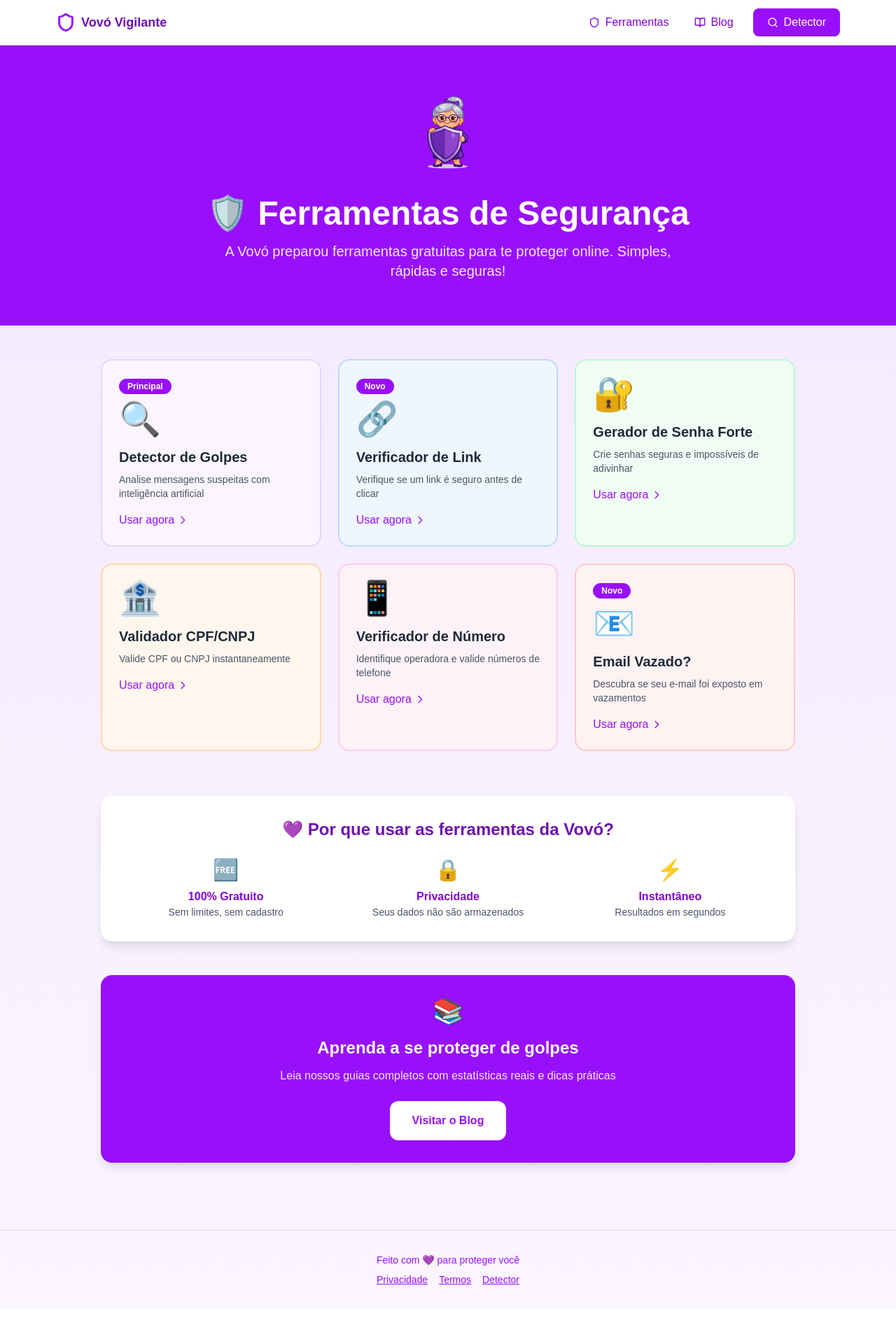
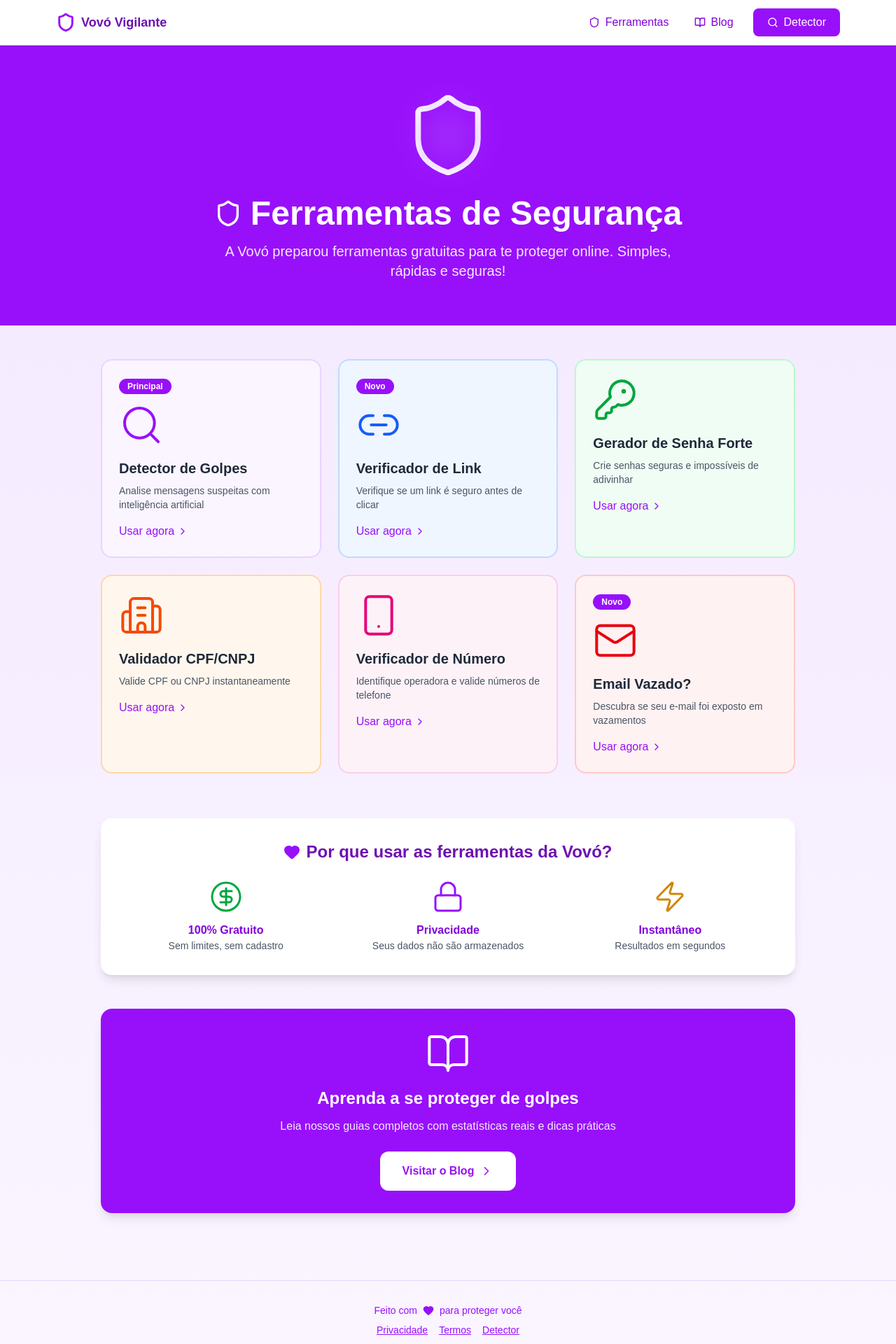
Before and after one commit to sktbrd/vovo-detector-golpes, a Next.js app: page /ferramentas in a window 1280 px wide. Shown: the top 1920 px of the page at 70% size. Before the commit the page ends 1870 px from the top, so only its background shows below. Built offline with nearby package versions, Linux system fonts and the light colour scheme.

Commit message:
🎨 Remove ALL emojis from entire site, use Lucide icons everywhere

```diff
--- a/src/app/blog/page.tsx
+++ b/src/app/blog/page.tsx
@@ -1,5 +1,6 @@
 import Link from "next/link";
 import { Metadata } from "next";
+import { Shield, Search, BookOpen, Calendar, Clock, ChevronRight, Heart } from "lucide-react";
 
 export const metadata: Metadata = {
   title: "Blog - Dicas e Notícias sobre Golpes | Vovó Detector",
@@ -53,14 +54,15 @@ export default function BlogPage() {
             href="/"
             className="flex items-center gap-2 text-purple-800 hover:text-purple-600"
           >
-            <span className="text-2xl">👵</span>
+            <Shield className="w-7 h-7" strokeWidth={2} />
             <span className="font-bold">Vovó Detector</span>
           </Link>
           <Link
             href="/"
-            className="px-4 py-2 bg-purple-600 text-white rounded-lg hover:bg-purple-700 transition-colors font-medium"
+            className="px-4 py-2 bg-purple-600 text-white rounded-lg hover:bg-purple-700 transition-colors font-medium flex items-center gap-2"
           >
-            🔍 Verificar Mensagem
+            <Search className="w-4 h-4" />
+            Verificar Mensagem
           </Link>
         </div>
       </header>
@@ -69,14 +71,16 @@ export default function BlogPage() {
       <div className="bg-purple-600 text-white py-12 px-4">
         <div className="max-w-4xl mx-auto text-center">
           <div className="flex justify-center mb-4">
-            <img
-              src="/vovo-alerta.png"
-              alt="Vovó Alerta"
-              className="w-32 h-32 object-contain"
-            />
+            <div className="relative">
+              <BookOpen className="w-32 h-32 text-white" strokeWidth={1.5} />
+              <div className="absolute inset-0 flex items-center justify-center">
+                <div className="w-20 h-20 bg-purple-500 rounded-full opacity-50 blur-xl"></div>
+              </div>
+            </div>
           </div>
-          <h1 className="text-4xl md:text-5xl font-bold mb-4">
-            📚 Blog da Vovó
+          <h1 className="text-4xl md:text-5xl font-bold mb-4 flex items-center justify-center gap-3">
+            <BookOpen className="w-10 h-10" />
+            Blog da Vovó
           </h1>
           <p className="text-xl text-purple-100">
             Aprenda a se proteger de golpes com guias completos e dados reais
@@ -97,16 +101,23 @@ export default function BlogPage() {
                 <span className="px-3 py-1 bg-purple-100 text-purple-700 text-sm font-medium rounded-full">
                   {post.category}
                 </span>
-                <span className="text-sm text-gray-500">{post.readTime}</span>
+                <span className="text-sm text-gray-500 flex items-center gap-1">
+                  <Clock className="w-4 h-4" />
+                  {post.readTime}
+                </span>
               </div>
               <h2 className="text-2xl font-bold text-purple-800 mb-2 group-hover:text-purple-600 transition-colors">
                 {post.title}
               </h2>
               <p className="text-gray-600 mb-4">{post.description}</p>
               <div className="flex items-center justify-between text-sm text-gray-500">
-                <span>📅 {post.date}</span>
-                <span className="text-purple-600 font-medium group-hover:underline">
-                  Ler mais →
+                <span className="flex items-center gap-1">
+                  <Calendar className="w-4 h-4" />
+                  {post.date}
+                </span>
+                <span className="text-purple-600 font-medium group-hover:underline flex items-center gap-1">
+                  Ler mais
+                  <ChevronRight className="w-4 h-4" />
                 </span>
               </div>
             </Link>
@@ -115,7 +126,9 @@ export default function BlogPage() {
 
         {/* CTA Box */}
         <div className="mt-12 bg-purple-600 rounded-2xl shadow-lg p-8 text-center text-white">
-          <div className="text-4xl mb-4">🔍</div>
+          <div className="flex justify-center mb-4">
+            <Search className="w-16 h-16" strokeWidth={1.5} />
+          </div>
           <h3 className="text-2xl font-bold mb-3">
             Recebeu uma mensagem suspeita?
           </h3>
@@ -124,16 +137,19 @@ export default function BlogPage() {
           </p>
           <Link
             href="/"
-            className="inline-block px-8 py-4 bg-white text-purple-600 font-bold rounded-xl hover:bg-purple-50 transition-colors"
+            className="inline-flex items-center gap-2 px-8 py-4 bg-white text-purple-600 font-bold rounded-xl hover:bg-purple-50 transition-colors"
           >
             Verificar Agora
+            <ChevronRight className="w-5 h-5" />
           </Link>
         </div>
       </main>
 
       {/* Footer */}
       <footer className="text-center py-8 px-4 text-purple-600 text-sm border-t border-purple-200 mt-12">
-        <p className="mb-2">Feito com 💜 para proteger você</p>
+        <p className="mb-2 flex items-center justify-center gap-2">
+          Feito com <Heart className="w-4 h-4 fill-purple-600" /> para proteger você
+        </p>
         <div className="flex justify-center gap-4">
           <Link href="/privacy" className="hover:text-purple-800 underline">
             Privacidade
--- a/src/app/components/ToolLayout.tsx
+++ b/src/app/components/ToolLayout.tsx
@@ -1,19 +1,20 @@
 import Navbar from "./Navbar";
 import Link from "next/link";
+import { Shield, Heart, ChevronRight, LucideIcon } from "lucide-react";
 
 interface ToolLayoutProps {
   title: string;
   description: string;
-  emoji: string;
-  image?: string;
+  Icon: LucideIcon;
+  iconColor?: string;
   children: React.ReactNode;
 }
 
 export default function ToolLayout({
   title,
   description,
-  emoji,
-  image,
+  Icon,
+  iconColor = "text-white",
   children,
 }: ToolLayoutProps) {
   return (
@@ -23,13 +24,14 @@ export default function ToolLayout({
       {/* Header */}
       <div className="bg-purple-600 text-white py-12 px-4">
         <div className="max-w-3xl mx-auto text-center">
-          {image ? (
-            <div className="flex justify-center mb-4">
-              <img src={image} alt={title} className="w-32 h-32 object-contain" />
+          <div className="flex justify-center mb-4">
+            <div className="relative">
+              <Icon className={`w-24 h-24 ${iconColor}`} strokeWidth={1.5} />
+              <div className="absolute inset-0 flex items-center justify-center">
+                <div className="w-16 h-16 bg-purple-500 rounded-full opacity-50 blur-xl"></div>
+              </div>
             </div>
-          ) : (
-            <div className="text-6xl mb-4">{emoji}</div>
-          )}
+          </div>
           <h1 className="text-4xl md:text-5xl font-bold mb-3">{title}</h1>
           <p className="text-xl text-purple-100">{description}</p>
         </div>
@@ -41,21 +43,25 @@ export default function ToolLayout({
 
         {/* Other Tools */}
         <div className="mt-12 bg-white rounded-2xl shadow-lg p-6">
-          <h3 className="text-lg font-bold text-purple-800 mb-4">
-            🛡️ Outras Ferramentas da Vovó
+          <h3 className="text-lg font-bold text-purple-800 mb-4 flex items-center gap-2">
+            <Shield className="w-5 h-5" />
+            Outras Ferramentas da Vovó
           </h3>
           <Link
             href="/ferramentas"
-            className="inline-block px-6 py-3 bg-purple-100 text-purple-700 font-medium rounded-lg hover:bg-purple-200 transition-colors"
+            className="inline-flex items-center gap-2 px-6 py-3 bg-purple-100 text-purple-700 font-medium rounded-lg hover:bg-purple-200 transition-colors"
           >
-            Ver todas as ferramentas →
+            Ver todas as ferramentas
+            <ChevronRight className="w-4 h-4" />
           </Link>
         </div>
       </main>
 
       {/* Footer */}
       <footer className="text-center py-8 px-4 text-purple-600 text-sm border-t border-purple-200 mt-12">
-        <p className="mb-2">Feito com 💜 para proteger você</p>
+        <p className="mb-2 flex items-center justify-center gap-2">
+          Feito com <Heart className="w-4 h-4 fill-purple-600" /> para proteger você
+        </p>
         <div className="flex justify-center gap-4 flex-wrap">
           <Link href="/ferramentas" className="hover:text-purple-800 underline">
             Ferramentas
--- a/src/app/email-vazado/page.tsx
+++ b/src/app/email-vazado/page.tsx
@@ -2,6 +2,7 @@
 
 import { useState } from "react";
 import ToolLayout from "../components/ToolLayout";
+import { Mail } from "lucide-react";
 import { motion } from "framer-motion";
 
 export default function EmailVazadoPage() {
@@ -57,7 +58,7 @@ export default function EmailVazadoPage() {
     <ToolLayout
       title="Email Vazado?"
       description="Descubra se seu e-mail foi exposto em vazamentos de dados"
-      emoji="📧"
+      Icon={Mail}
     >
       <div className="bg-white rounded-2xl shadow-lg p-8 mb-6">
         {/* Vovó Message */}
--- a/src/app/ferramentas/page.tsx
+++ b/src/app/ferramentas/page.tsx
@@ -1,5 +1,20 @@
 import Link from "next/link";
 import { Metadata } from "next";
+import {
+  Search,
+  Link2,
+  KeyRound,
+  Building2,
+  Smartphone,
+  Mail,
+  Shield,
+  Heart,
+  CircleDollarSign,
+  Lock,
+  Zap,
+  BookOpen,
+  ChevronRight
+} from "lucide-react";
 import Navbar from "../components/Navbar";
 
 export const metadata: Metadata = {
@@ -19,7 +34,7 @@ const tools = [
   {
     name: "Detector de Golpes",
     description: "Analise mensagens suspeitas com inteligência artificial",
-    emoji: "🔍",
+    Icon: Search,
     href: "/",
     color: "purple",
     badge: "Principal",
@@ -27,7 +42,7 @@ const tools = [
   {
     name: "Verificador de Link",
     description: "Verifique se um link é seguro antes de clicar",
-    emoji: "🔗",
+    Icon: Link2,
     href: "/verificador-link",
     color: "blue",
     badge: "Novo",
@@ -35,28 +50,28 @@ const tools = [
   {
     name: "Gerador de Senha Forte",
     description: "Crie senhas seguras e impossíveis de adivinhar",
-    emoji: "🔐",
+    Icon: KeyRound,
     href: "/gerador-senha",
     color: "green",
   },
   {
     name: "Validador CPF/CNPJ",
     description: "Valide CPF ou CNPJ instantaneamente",
-    emoji: "🏦",
+    Icon: Building2,
     href: "/validar-cpf",
     color: "orange",
   },
   {
     name: "Verificador de Número",
     description: "Identifique operadora e valide números de telefone",
-    emoji: "📱",
+    Icon: Smartphone,
     href: "/verificar-numero",
     color: "pink",
   },
   {
     name: "Email Vazado?",
     description: "Descubra se seu e-mail foi exposto em vazamentos",
-    emoji: "📧",
+    Icon: Mail,
     href: "/email-vazado",
     color: "red",
     badge: "Novo",
@@ -72,6 +87,15 @@ const colorClasses = {
   red: "bg-red-50 border-red-200 hover:border-red-400",
 };
 
+const iconColorClasses = {
+  purple: "text-purple-600",
+  blue: "text-blue-600",
+  green: "text-green-600",
+  orange: "text-orange-600",
+  pink: "text-pink-600",
+  red: "text-red-600",
+};
+
 export default function FerramentasPage() {
   return (
     <div className="min-h-screen bg-gradient-to-b from-purple-100 to-purple-50">
@@ -81,14 +105,16 @@ export default function FerramentasPage() {
       <div className="bg-purple-600 text-white py-16 px-4">
         <div className="max-w-5xl mx-auto text-center">
           <div className="flex justify-center mb-6">
-            <img
-              src="/vovo-escudo.png"
-              alt="Vovó Protetora"
-              className="w-32 h-32 object-contain"
-            />
+            <div className="relative">
+              <Shield className="w-32 h-32 text-white" strokeWidth={1.5} />
+              <div className="absolute inset-0 flex items-center justify-center">
+                <div className="w-20 h-20 bg-purple-500 rounded-full opacity-50 blur-xl"></div>
               </div>
-          <h1 className="text-4xl md:text-5xl font-bold mb-4">
-            🛡️ Ferramentas de Segurança
+            </div>
+          </div>
+          <h1 className="text-4xl md:text-5xl font-bold mb-4 flex items-center justify-center gap-3">
+            <Shield className="w-10 h-10" />
+            Ferramentas de Segurança
           </h1>
           <p className="text-xl text-purple-100 max-w-2xl mx-auto">
             A Vovó preparou ferramentas gratuitas para te proteger online.
@@ -100,13 +126,15 @@ export default function FerramentasPage() {
       {/* Tools Grid */}
       <main className="max-w-5xl mx-auto px-4 py-12">
         <div className="grid md:grid-cols-2 lg:grid-cols-3 gap-6">
-          {tools.map((tool) => (
+          {tools.map((tool) => {
+            const IconComponent = tool.Icon;
+            return (
               <Link
                 key={tool.href}
                 href={tool.href}
                 className={`${
                   colorClasses[tool.color as keyof typeof colorClasses]
-              } border-2 rounded-2xl p-6 transition-all hover:shadow-lg hover:-translate-y-1 group`}
+                } border-2 rounded-2xl p-6 transition-all hover:shadow-lg hover:-translate-y-1 group relative overflow-hidden`}
               >
                 {/* Badge */}
                 {tool.badge && (
@@ -118,7 +146,14 @@ export default function FerramentasPage() {
                 )}
 
                 {/* Icon */}
-              <div className="text-5xl mb-4">{tool.emoji}</div>
+                <div className="mb-4 relative">
+                  <IconComponent
+                    className={`w-16 h-16 ${iconColorClasses[tool.color as keyof typeof iconColorClasses]} group-hover:scale-110 transition-transform`}
+                    strokeWidth={1.5}
+                  />
+                  {/* Subtle glow */}
+                  <div className={`absolute inset-0 ${iconColorClasses[tool.color as keyof typeof iconColorClasses]} opacity-20 blur-xl group-hover:opacity-30 transition-opacity`}></div>
+                </div>
 
                 {/* Title */}
                 <h3 className="text-xl font-bold text-gray-800 mb-2 group-hover:text-purple-700 transition-colors">
@@ -131,44 +166,42 @@ export default function FerramentasPage() {
                 {/* Arrow */}
                 <div className="mt-4 text-purple-600 font-medium flex items-center gap-1">
                   <span>Usar agora</span>
-                <svg
-                  className="w-4 h-4 group-hover:translate-x-1 transition-transform"
-                  fill="none"
-                  strokeLinecap="round"
-                  strokeLinejoin="round"
-                  strokeWidth="2"
-                  viewBox="0 0 24 24"
-                  stroke="currentColor"
-                >
-                  <path d="M9 5l7 7-7 7" />
-                </svg>
+                  <ChevronRight className="w-4 h-4 group-hover:translate-x-1 transition-transform" />
                 </div>
               </Link>
-          ))}
+            );
+          })}
         </div>
 
         {/* Stats */}
         <div className="mt-16 bg-white rounded-2xl shadow-lg p-8">
-          <h2 className="text-2xl font-bold text-purple-800 mb-6 text-center">
-            💜 Por que usar as ferramentas da Vovó?
+          <h2 className="text-2xl font-bold text-purple-800 mb-6 text-center flex items-center justify-center gap-2">
+            <Heart className="w-6 h-6 fill-purple-600 text-purple-600" />
+            Por que usar as ferramentas da Vovó?
           </h2>
           <div className="grid md:grid-cols-3 gap-6 text-center">
             <div>
-              <div className="text-3xl mb-2">🆓</div>
+              <div className="flex justify-center mb-3">
+                <CircleDollarSign className="w-12 h-12 text-green-600" strokeWidth={1.5} />
+              </div>
               <div className="font-bold text-purple-700">100% Gratuito</div>
               <div className="text-sm text-gray-600">
                 Sem limites, sem cadastro
               </div>
             </div>
             <div>
-              <div className="text-3xl mb-2">🔒</div>
+              <div className="flex justify-center mb-3">
+                <Lock className="w-12 h-12 text-purple-600" strokeWidth={1.5} />
+              </div>
               <div className="font-bold text-purple-700">Privacidade</div>
               <div className="text-sm text-gray-600">
                 Seus dados não são armazenados
               </div>
             </div>
             <div>
-              <div className="text-3xl mb-2">⚡</div>
+              <div className="flex justify-center mb-3">
+                <Zap className="w-12 h-12 text-yellow-600" strokeWidth={1.5} />
+              </div>
               <div className="font-bold text-purple-700">Instantâneo</div>
               <div className="text-sm text-gray-600">
                 Resultados em segundos
@@ -179,7 +212,9 @@ export default function FerramentasPage() {
 
         {/* Blog CTA */}
         <div className="mt-12 bg-purple-600 rounded-2xl shadow-lg p-8 text-center text-white">
-          <div className="text-4xl mb-4">📚</div>
+          <div className="flex justify-center mb-4">
+            <BookOpen className="w-16 h-16" strokeWidth={1.5} />
+          </div>
           <h3 className="text-2xl font-bold mb-3">
             Aprenda a se proteger de golpes
           </h3>
@@ -188,16 +223,19 @@ export default function FerramentasPage() {
           </p>
           <Link
             href="/blog"
-            className="inline-block px-8 py-4 bg-white text-purple-600 font-bold rounded-xl hover:bg-purple-50 transition-colors"
+            className="inline-flex items-center gap-2 px-8 py-4 bg-white text-purple-600 font-bold rounded-xl hover:bg-purple-50 transition-colors"
           >
             Visitar o Blog
+            <ChevronRight className="w-5 h-5" />
           </Link>
         </div>
       </main>
 
       {/* Footer */}
       <footer className="text-center py-8 px-4 text-purple-600 text-sm border-t border-purple-200 mt-12">
-        <p className="mb-2">Feito com 💜 para proteger você</p>
+        <p className="mb-2 flex items-center justify-center gap-2">
+          Feito com <Heart className="w-4 h-4 fill-purple-600" /> para proteger você
+        </p>
         <div className="flex justify-center gap-4">
           <Link href="/privacy" className="hover:text-purple-800 underline">
             Privacidade
--- a/src/app/gerador-senha/page.tsx
+++ b/src/app/gerador-senha/page.tsx
@@ -3,6 +3,7 @@
 import { useState } from "react";
 import ToolLayout from "../components/ToolLayout";
 import { motion } from "framer-motion";
+import { KeyRound } from "lucide-react";
 
 export default function GeradorSenhaPage() {
   const [length, setLength] = useState(16);
@@ -67,8 +68,7 @@ export default function GeradorSenhaPage() {
     <ToolLayout
       title="Gerador de Senha Forte"
       description="Crie senhas seguras e impossíveis de adivinhar"
-      emoji="🔐"
-      image="/vovo-cadeado.png"
+      Icon={KeyRound}
     >
       <div className="bg-white rounded-2xl shadow-lg p-8 mb-6">
         {/* Vovó Message */}
--- a/src/app/validar-cpf/page.tsx
+++ b/src/app/validar-cpf/page.tsx
@@ -2,6 +2,7 @@
 
 import { useState } from "react";
 import ToolLayout from "../components/ToolLayout";
+import { Building2 } from "lucide-react";
 import { motion } from "framer-motion";
 
 export default function ValidarCPFPage() {
@@ -103,7 +104,7 @@ export default function ValidarCPFPage() {
     <ToolLayout
       title="Validador CPF/CNPJ"
       description="Valide CPF ou CNPJ instantaneamente"
-      emoji="🏦"
+      Icon={Building2}
     >
       <div className="bg-white rounded-2xl shadow-lg p-8 mb-6">
         {/* Vovó Message */}
--- a/src/app/verificador-link/page.tsx
+++ b/src/app/verificador-link/page.tsx
@@ -2,6 +2,7 @@
 
 import { useState } from "react";
 import ToolLayout from "../components/ToolLayout";
+import { Link2 } from "lucide-react";
 import { motion } from "framer-motion";
 
 export default function VerificadorLinkPage() {
@@ -149,7 +150,7 @@ export default function VerificadorLinkPage() {
     <ToolLayout
       title="Verificador de Link"
       description="Verifique se um link é seguro antes de clicar"
-      emoji="🔗"
+      Icon={Link2}
     >
       <div className="bg-white rounded-2xl shadow-lg p-8 mb-6">
         {/* Vovó Message */}
--- a/src/app/verificar-numero/page.tsx
+++ b/src/app/verificar-numero/page.tsx
@@ -2,6 +2,7 @@
 
 import { useState } from "react";
 import ToolLayout from "../components/ToolLayout";
+import { Smartphone } from "lucide-react";
 import { motion } from "framer-motion";
 
 export default function VerificarNumeroPage() {
@@ -137,7 +138,7 @@ export default function VerificarNumeroPage() {
     <ToolLayout
       title="Verificador de Número"
       description="Identifique operadora e valide números de telefone"
-      emoji="📱"
+      Icon={Smartphone}
     >
       <div className="bg-white rounded-2xl shadow-lg p-8 mb-6">
         {/* Vovó Message */}
```
Lines whose indentation alone changed are shown as unchanged.
